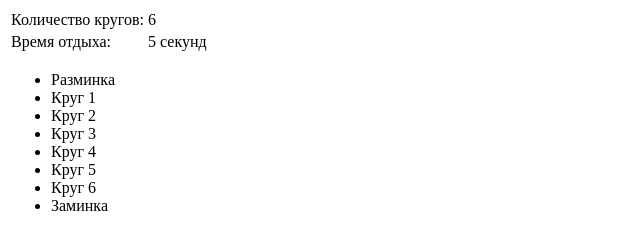
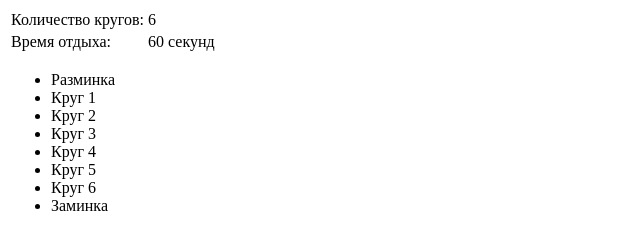
Before and after one commit to evg-zlg/evg-zlg.github.io, a plain HTML site: page timer.html in a window 1280 px wide. Shown: the top 240 px of the page, 0-640 px from the left. Drawn offline with Linux system fonts and the light colour scheme.

Commit message:
Update timer.html

```diff
--- a/timer.html
+++ b/timer.html
@@ -16,7 +16,7 @@
             </tr>
             <tr>
                 <td>Время отдыха:
-                <td id='timer'>5
+                <td id='timer'>60
                 <td> секунд
             </tr>
             <tr>
```
